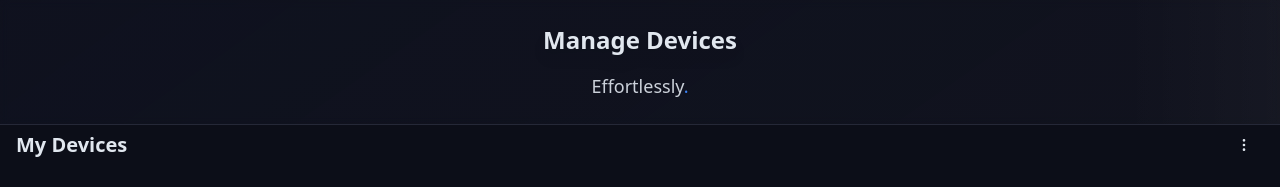
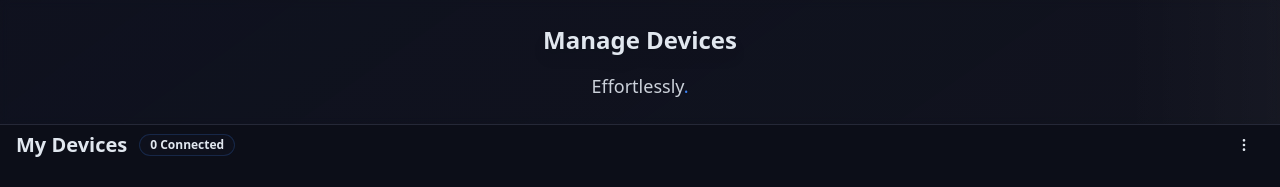
Before and after one commit to shasin549/immortal-buddy-control, a React (Vite) app: page / in a window 1280 px wide. Shown: the top 187 px of the page. Built offline with nearby package versions, Linux system fonts and the light colour scheme.

Commit message:
Add connection status indicator and improve visual feedback
cgen-d0196531262b4673aa36dea46e457ad3

```diff
--- a/src/components/EarbudControl.tsx
+++ b/src/components/EarbudControl.tsx
@@ -257,7 +257,12 @@ const EarbudControl = () => {
 
       <div className="px-4 space-y-4">
         <div className="flex items-center justify-between mb-6">
-          <h2 className="text-xl font-semibold text-foreground">My Devices</h2>
+          <div className="flex items-center gap-3">
+            <h2 className="text-xl font-semibold text-foreground">My Devices</h2>
+            <Badge variant="outline" className="glass-badge text-xs">
+              {earbudState.isConnected ? "1 Connected" : "0 Connected"}
+            </Badge>
+          </div>
           <Button variant="ghost" size="icon">
             <MoreVertical className="w-5 h-5" />
           </Button>
```
